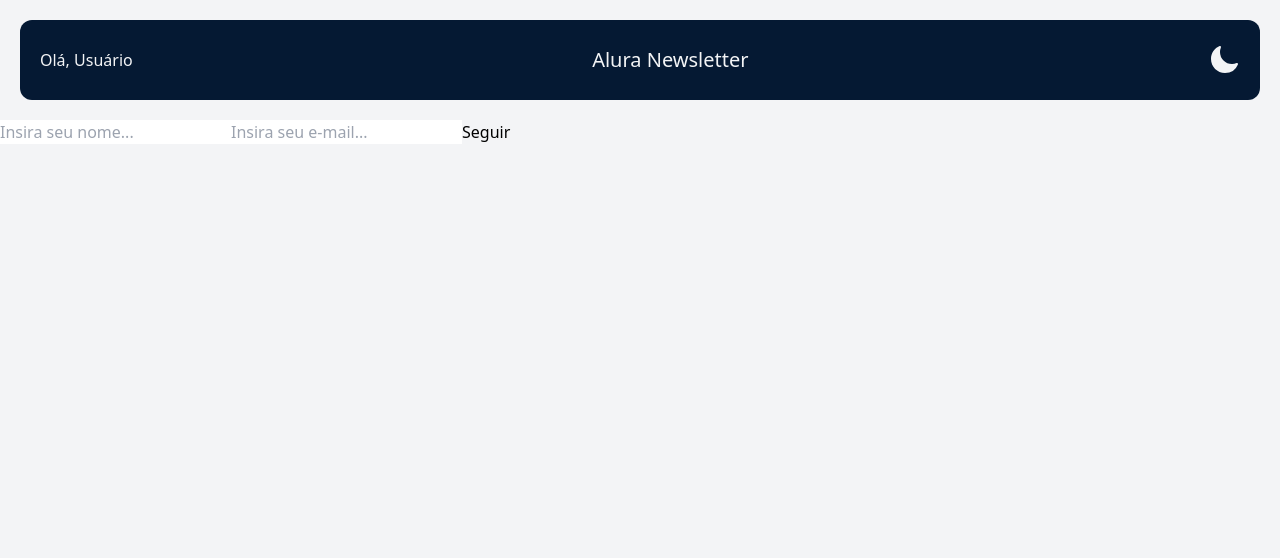
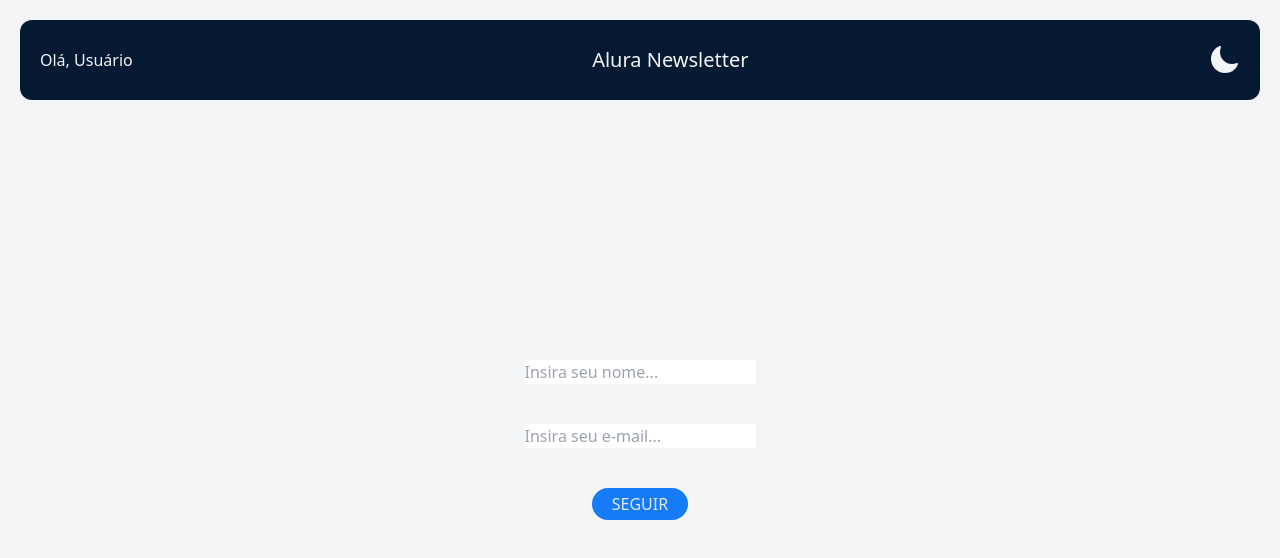
Before and after one commit to gufvr/Alura-newsletter, a React (Vite) app: page / in a window 1280 px wide. Shown: the top 558 px of the page. Built offline with nearby package versions, Linux system fonts and the light colour scheme.

Commit message:
Finalizando o formulário com a estilização do botão.

```diff
--- a/src/App.jsx
+++ b/src/App.jsx
@@ -8,11 +8,11 @@
   const [user, setUser] = useState();
   const hasUser = Boolean(user);
   return (
-    <>
+    <div className="h-screen">
       <Header user={user} />
       {hasUser && <ArticleList />}
       {hasUser || <Form onSubmit={setUser} />}
-    </>
+    </div>
   );
 };
 
--- a/src/components/Form/Form.jsx
+++ b/src/components/Form/Form.jsx
@@ -1,17 +1,27 @@
 const Form = ({ onSubmit }) => {
-  const safeSubmit = event => {
-      event.preventDefault()
-      event.stopPropagation()
-      const name = event.target[0].value
-      const email = event.target[1].value
-      onSubmit({ name, email })
-  }
+  const safeSubmit = (event) => {
+    event.preventDefault();
+    event.stopPropagation();
+    const name = event.target[0].value;
+    const email = event.target[1].value;
+    onSubmit({ name, email });
+  };
 
-  return <form onSubmit={safeSubmit}>
+  return (
+    <form
+      onSubmit={safeSubmit}
+      className="h-full flex flex-col items-center justify-center gap-10 -mt-20"
+    >
       <input type="text" placeholder="Insira seu nome..." />
       <input type="email" placeholder="Insira seu e-mail..." />
-      <button type="submit">Seguir</button>
-  </form>
-}
+      <button
+        type="submit"
+        className="py-1 px-5 bg-alura-100 dark:bg-dark-200 rounded-full text-gray-200 dark:text-gray-200 uppercase"
+      >
+        Seguir
+      </button>
+    </form>
+  );
+};
 
-export default Form
+export default Form;
```
